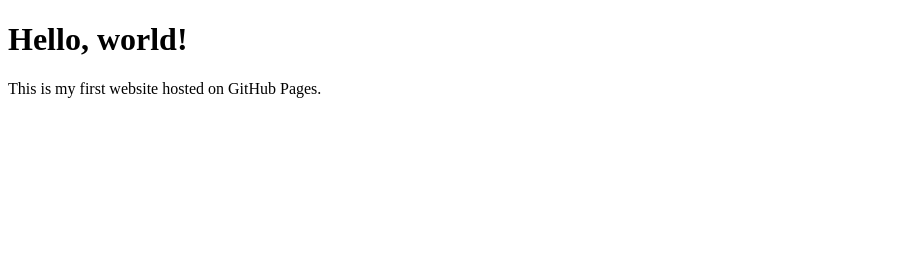
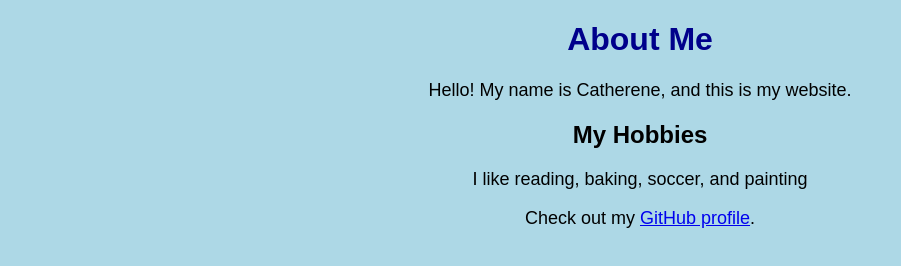
Before and after one commit to Cathykelli/cathy.github.io, a plain HTML site: page index.html in a window 1280 px wide. Shown: the whole page, without its empty margins (0-901 px from the left). Drawn offline with Linux system fonts and the light colour scheme.

Commit message:
Update index.html

```diff
--- a/index.html
+++ b/index.html
@@ -1,10 +1,33 @@
 <!DOCTYPE html>
 <html>
 <head>
-  <title>My First Website</title>
+  <title>My Personal Website</title>
 </head>
 <body>
-  <h1>Hello, world!</h1>
-  <p>This is my first website hosted on GitHub Pages.</p>
+<h1>About Me</h1>
+<p>Hello! My name is Catherene, and this is my  website.</p>
+
+<h2>My Hobbies</h2>
+<p>I like reading, baking, soccer, and painting</p>
+
+<p>Check out my <a href="https://github.com/">GitHub profile</a>.</p>
+
+  <head>
+  <title>My Personal Website</title>
+  <style>
+    body {
+      background-color: lightblue;
+      font-family: Arial, sans-serif;
+      text-align: center;
+    }
+    h1 {
+      color: darkblue;
+    }
+    p {
+      font-size: 18px;
+    }
+  </style>
+</head>
+
 </body>
 </html>
```
